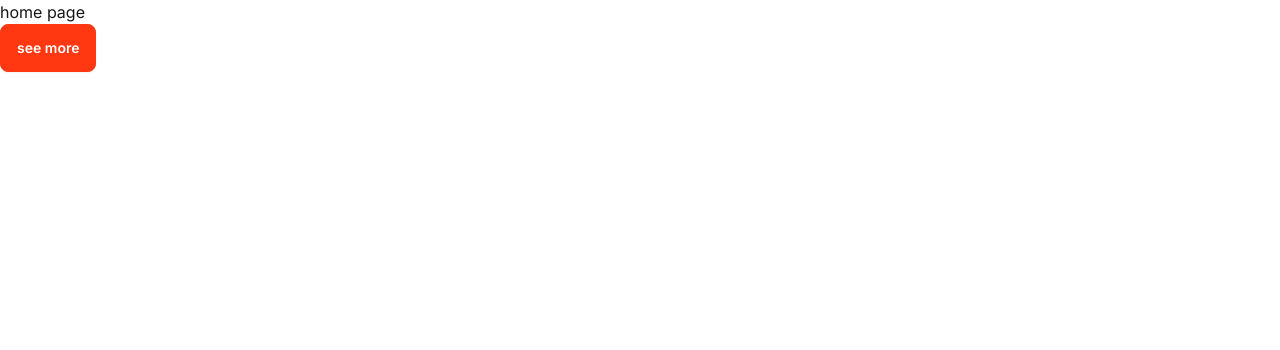
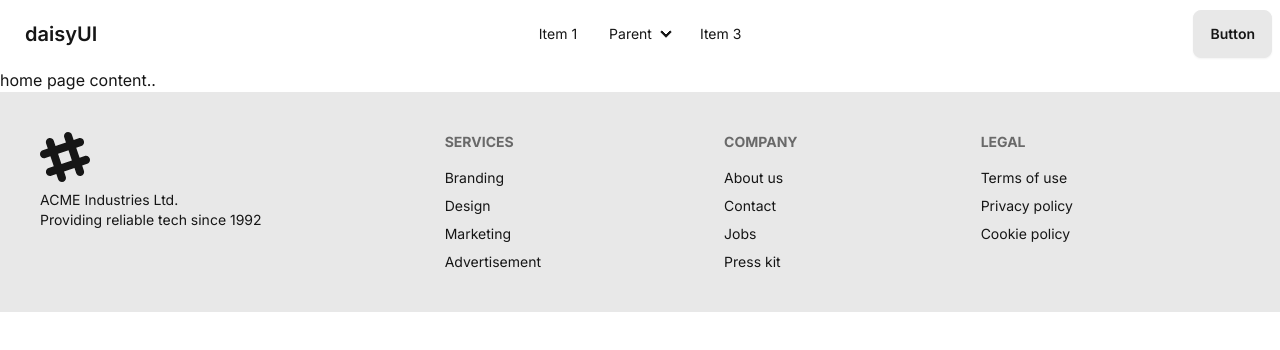
Before and after one commit to kader009/car-next, a Next.js app: page / in a window 1280 px wide. Shown: the top 350 px of the page. Built offline with nearby package versions, Linux system fonts and the light colour scheme.

Commit message:
footer add

```diff
--- /dev/null
+++ b/src/app/components/HomePage/HomePage.tsx
@@ -0,0 +1,11 @@
+import React from 'react';
+
+const HomePage = () => {
+  return (
+    <div>
+      home page content..
+    </div>
+  );
+};
+
+export default HomePage;
--- /dev/null
+++ b/src/app/components/shared/Footer.tsx
@@ -0,0 +1,46 @@
+const Footer = () => {
+  return (
+    <footer className="footer bg-base-200 text-base-content p-10">
+      <aside>
+        <svg
+          width="50"
+          height="50"
+          viewBox="0 0 24 24"
+          xmlns="http://www.w3.org/2000/svg"
+          fillRule="evenodd"
+          clipRule="evenodd"
+          className="fill-current"
+        >
+          <path d="M22.672 15.226l-2.432.811.841 2.515c.33 1.019-.209 2.127-1.23 2.456-1.15.325-2.148-.321-2.463-1.226l-.84-2.518-5.013 1.677.84 2.517c.391 1.203-.434 2.542-1.831 2.542-.88 0-1.601-.564-1.86-1.314l-.842-2.516-2.431.809c-1.135.328-2.145-.317-2.463-1.229-.329-1.018.211-2.127 1.231-2.456l2.432-.809-1.621-4.823-2.432.808c-1.355.384-2.558-.59-2.558-1.839 0-.817.509-1.582 1.327-1.846l2.433-.809-.842-2.515c-.33-1.02.211-2.129 1.232-2.458 1.02-.329 2.13.209 2.461 1.229l.842 2.515 5.011-1.677-.839-2.517c-.403-1.238.484-2.553 1.843-2.553.819 0 1.585.509 1.85 1.326l.841 2.517 2.431-.81c1.02-.33 2.131.211 2.461 1.229.332 1.018-.21 2.126-1.23 2.456l-2.433.809 1.622 4.823 2.433-.809c1.242-.401 2.557.484 2.557 1.838 0 .819-.51 1.583-1.328 1.847m-8.992-6.428l-5.01 1.675 1.619 4.828 5.011-1.674-1.62-4.829z"></path>
+        </svg>
+        <p>
+          ACME Industries Ltd.
+          <br />
+          Providing reliable tech since 1992
+        </p>
+      </aside>
+      <nav>
+        <h6 className="footer-title">Services</h6>
+        <a className="link link-hover">Branding</a>
+        <a className="link link-hover">Design</a>
+        <a className="link link-hover">Marketing</a>
+        <a className="link link-hover">Advertisement</a>
+      </nav>
+      <nav>
+        <h6 className="footer-title">Company</h6>
+        <a className="link link-hover">About us</a>
+        <a className="link link-hover">Contact</a>
+        <a className="link link-hover">Jobs</a>
+        <a className="link link-hover">Press kit</a>
+      </nav>
+      <nav>
+        <h6 className="footer-title">Legal</h6>
+        <a className="link link-hover">Terms of use</a>
+        <a className="link link-hover">Privacy policy</a>
+        <a className="link link-hover">Cookie policy</a>
+      </nav>
+    </footer>
+  );
+};
+
+export default Footer;
--- a/src/app/layout.tsx
+++ b/src/app/layout.tsx
@@ -1,12 +1,14 @@
-import type { Metadata } from "next";
-import { Inter } from "next/font/google";
-import "./globals.css";
+import type { Metadata } from 'next';
+import { Inter } from 'next/font/google';
+import './globals.css';
+import Navbar from './components/shared/Navbar';
+import Footer from './components/shared/Footer';
 
-const inter = Inter({ subsets: ["latin"] });
+const inter = Inter({ subsets: ['latin'] });
 
 export const metadata: Metadata = {
-  title: "Create Next App",
-  description: "Generated by create next app",
+  title: 'Car App',
+  description: 'Generated by create next app',
 };
 
 export default function RootLayout({
@@ -15,8 +17,12 @@
   children: React.ReactNode;
 }>) {
   return (
-    <html lang="en" data-theme='doctortheme'>
-      <body className={inter.className}>{children}</body>
+    <html lang="en" data-theme="doctortheme">
+      <body className={inter.className}>
+        <Navbar />
+        {children}
+        <Footer />
+      </body>
     </html>
   );
 }
--- a/src/app/page.tsx
+++ b/src/app/page.tsx
@@ -1,8 +1,9 @@
+import HomePage from "./components/HomePage/HomePage";
+
 const Home = () => {
   return (
     <div>
-      <h1>home page</h1>
-      <button className="btn btn-primary text-white">see more</button>
+      <HomePage/>
     </div>
   );
 };
```
